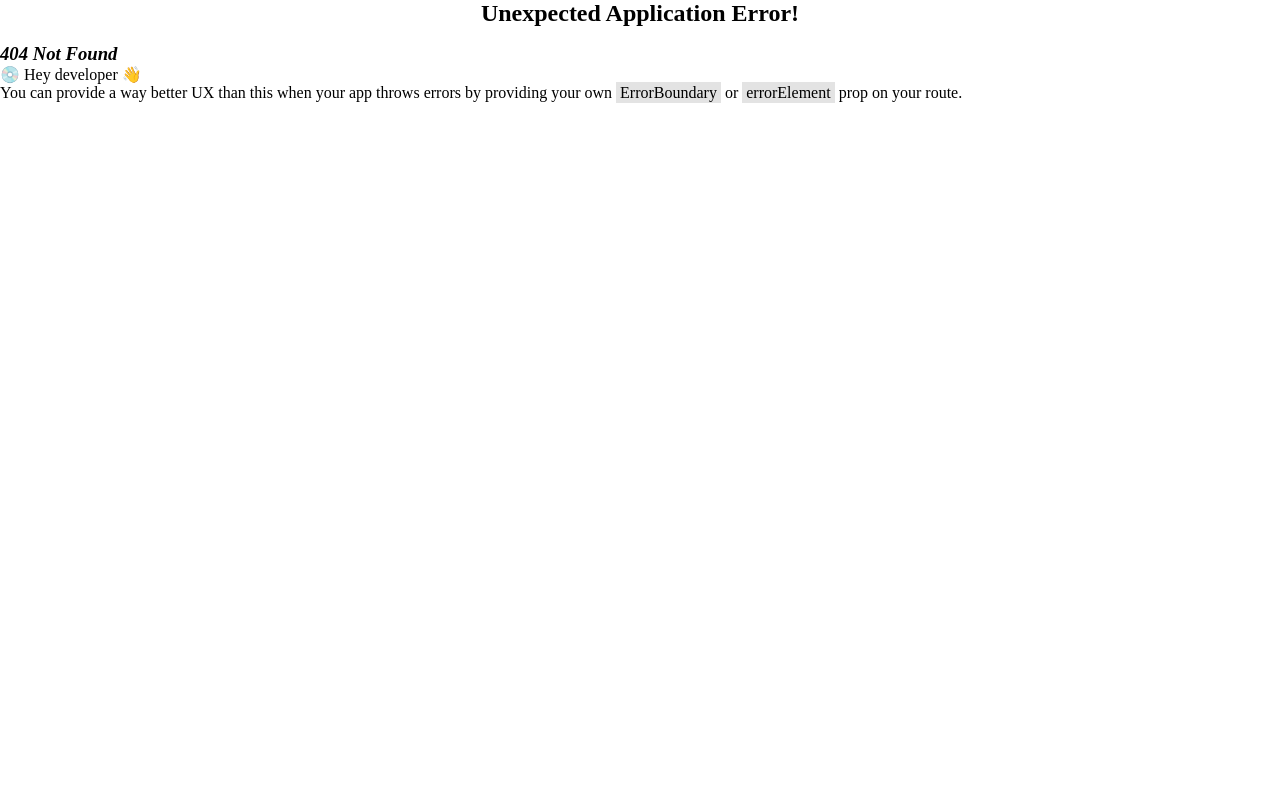
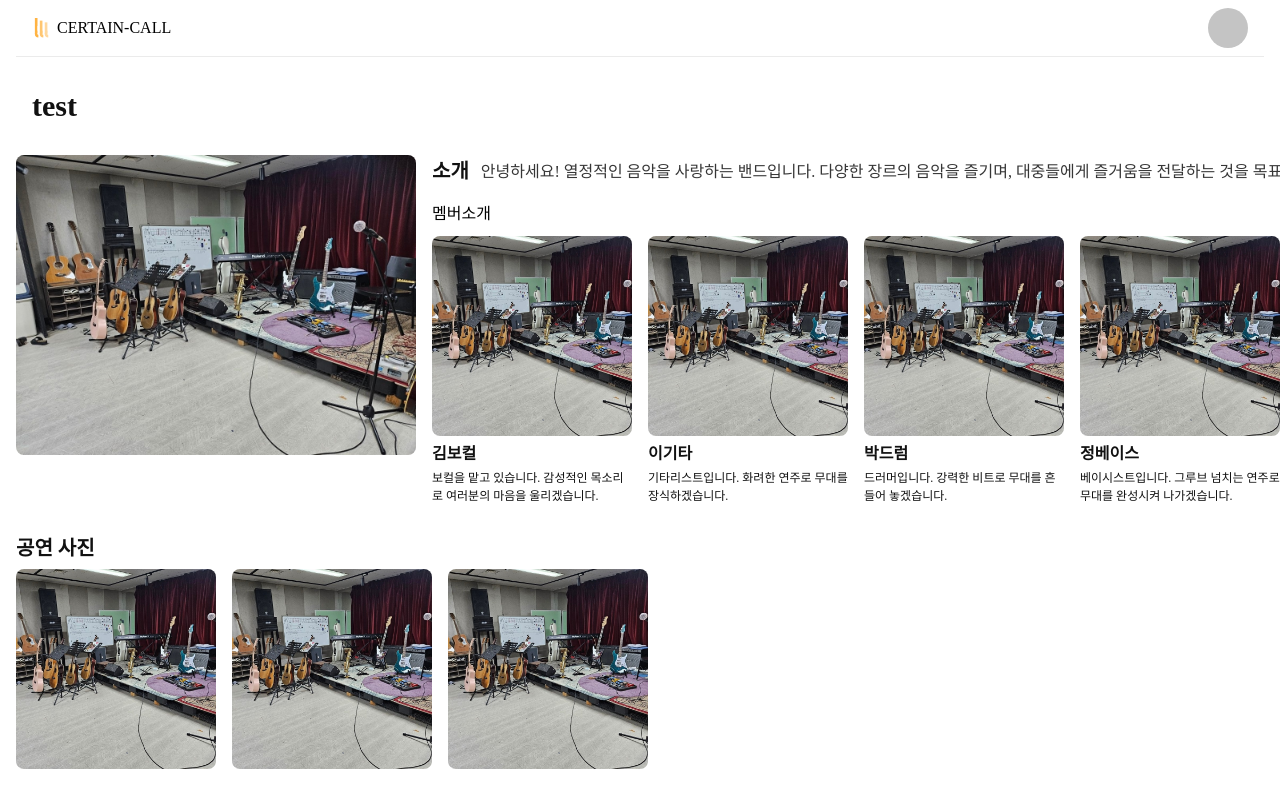
Before and after one commit to server-ticketingproject/frontend, a React (Vite) app: page /band-profile in a window 1280 px wide. Before the commit this address had no page. Built offline with nearby package versions, Linux system fonts and the light colour scheme; a web font is replaced by a local one.

Commit message:
feat/add bandProfile

```diff
--- /dev/null
+++ b/src/pages/BandProfilePage/index.tsx
@@ -0,0 +1,192 @@
+import { VStack } from "../../components/VStack";
+import Header from "../../components/Header";
+import { SPACING } from "../../styles/spacing";
+import PageTitle from "../../components/PageTitle";
+import { HStack } from "../../components/HStack";
+import TitleAndText from "../../components/TitleAndText";
+import { FONTS } from "../../styles/fonts";
+import COLORS from "../../styles/colors";
+import testImage from "../../assets/testBandImage.jpeg"
+
+interface MemeberProps {
+    img : string;
+    name : string;
+    introduce : string;
+}
+
+interface BandProfilePageProps {
+    bandName : string;
+    introduce : string;
+    memberList : MemeberProps[];
+    representativeImage : string;
+    imgList : string[];
+}
+
+function MemberCard(props : MemeberProps) {
+    const { img, name, introduce } = props;
+    return (
+        <VStack
+            align="flex-start"
+            justify="flex-start"
+            gap={SPACING.superTiny}
+            style={{
+                width : 200,
+            }}
+        >
+            <img src={img} alt="" style={{width : 200, height : 200, objectFit : 'cover', borderRadius : SPACING.tiny}} />
+            <p
+                style={{
+                    fontSize : FONTS.size.body,
+                    fontWeight : FONTS.weight.w7,
+                    color : COLORS.textPrimary,
+                }}
+            >{name}</p>
+            <p
+                style={{
+                    fontSize : FONTS.size.small,
+                    fontWeight : FONTS.weight.w3,
+                    color : COLORS.textPrimary,
+                }}
+            >{introduce}</p>
+        </VStack>
+    )
+}
+
+// Mock data for BandProfilePage
+export const mockBandProfileData: BandProfilePageProps = {
+  bandName: "test",
+  introduce: "안녕하세요! 열정적인 음악을 사랑하는 밴드입니다. 다양한 장르의 음악을 즐기며, 대중들에게 즐거움을 전달하는 것을 목표로 하고 있습니다.",
+  representativeImage: testImage,
+  imgList: [
+    testImage,
+    testImage,
+    testImage,
+  ],
+  memberList: [
+    {
+      img: testImage,
+      name: "김보컬",
+      introduce: "보컬을 맡고 있습니다. 감성적인 목소리로 여러분의 마음을 울리겠습니다."
+    },
+    {
+      img: testImage,
+      name: "이기타",
+      introduce: "기타리스트입니다. 화려한 연주로 무대를 장식하겠습니다."
+    },
+    {
+      img: testImage,
+      name: "박드럼",
+      introduce: "드러머입니다. 강력한 비트로 무대를 흔들어 놓겠습니다."
+    },
+    {
+      img: testImage,
+      name: "정베이스",
+      introduce: "베이시스트입니다. 그루브 넘치는 연주로 무대를 완성시켜 나가겠습니다."
+    }
+  ]
+};
+
+export default function BandProfilePage() {
+    const { bandName, introduce, memberList, representativeImage, imgList } = mockBandProfileData;
+
+    return (
+        <VStack
+            align="flex-start"
+            justify="flex-start"
+            gap={SPACING.medium}
+            style={{
+                width : "100vw",
+                height : "100vh",
+                overflowY : "auto",
+                padding : `0 ${SPACING.medium}px`,
+            }}
+        >
+            <Header/>
+            <PageTitle title={bandName}/>
+            <HStack
+                align="flex-start"
+                justify="flex-start"
+                gap={SPACING.medium}
+            >
+                <img src={representativeImage} alt="" style={{width : 550, height : 300, objectFit : 'cover', borderRadius : SPACING.tiny}} />
+                <VStack
+                    align="flex-start"
+                    justify="flex-start"
+                    gap={SPACING.medium}
+                    style={{
+                        width : "100%",
+                    }}
+                >
+                    <TitleAndText
+                        title={'소개'}
+                        titleSize={FONTS.size.title}
+                        text={introduce}
+                        textSize={FONTS.size.body}
+                        gap={SPACING.small}
+                        titleColor={COLORS.textPrimary}
+                        textColor={COLORS.textSecond}
+                    />
+                    <VStack
+                        align="flex-start"
+                        justify="flex-start"
+                        gap={SPACING.small}
+                        style={{
+                            width : "100%",
+                        }}
+                    >
+                        <p>멤버소개</p>
+                        <HStack
+                            align="flex-start"
+                            justify="flex-start"
+                            gap={SPACING.medium}
+                            style={{
+                            width: "100%",
+                            overflowX: "auto",
+                            overflowY: "hidden",
+                            flexWrap: "nowrap",  // 아이템이 줄바꿈되지 않도록
+                            paddingBottom: SPACING.small, // 스크롤바가 잘리지 않도록
+                        }}
+                    >
+                        {memberList.map((member) => (
+                            <MemberCard
+                                key={member.name}
+                                img={member.img}
+                                name={member.name}
+                                introduce={member.introduce}
+                            />
+                        ))}
+                    </HStack>
+                </VStack>
+            </VStack>
+            </HStack>
+            <VStack
+                align="flex-start"
+                justify="flex-start"
+                gap={SPACING.tiny}
+                style={{
+                    width : "100%",
+                }}
+            >
+                <p
+                    style={{
+                        fontSize : FONTS.size.title,
+                        fontWeight : FONTS.weight.w7,
+                        color : COLORS.textPrimary,
+                    }}
+                >공연 사진</p>
+                <HStack
+                    align="flex-start"
+                    justify="flex-start"
+                    gap={SPACING.medium}
+                    style={{
+                        width : "100%",
+                    }}
+                >
+                    {imgList.map((img) => (
+                        <img src={img} alt="" style={{width : 200, height : 200, objectFit : 'cover', borderRadius : SPACING.tiny}} />
+                    ))}
+                </HStack>
+            </VStack>
+        </VStack>
+    )
+}
--- a/src/router.tsx
+++ b/src/router.tsx
@@ -9,6 +9,7 @@ import PerformPage from "./pages/PerformPage";
 import PerformReservePage from "./pages/PerformReservePage";
 import StagePage from "./pages/StagePage";
 import StageListPage from "./pages/StageListPage";
+import BandProfilePage from "./pages/BandProfilePage";
 
 const router = createBrowserRouter([
   {
@@ -51,6 +52,10 @@ const router = createBrowserRouter([
     path: "/stage-list",
     element: <StageListPage/>,
   },
+  {
+    path: "/band-profile",
+    element: <BandProfilePage/>,
+  },
 ]);
 
 export default router;
```
Also changed, not shown: 2 other files (tests, documents, lock files or other folders).
